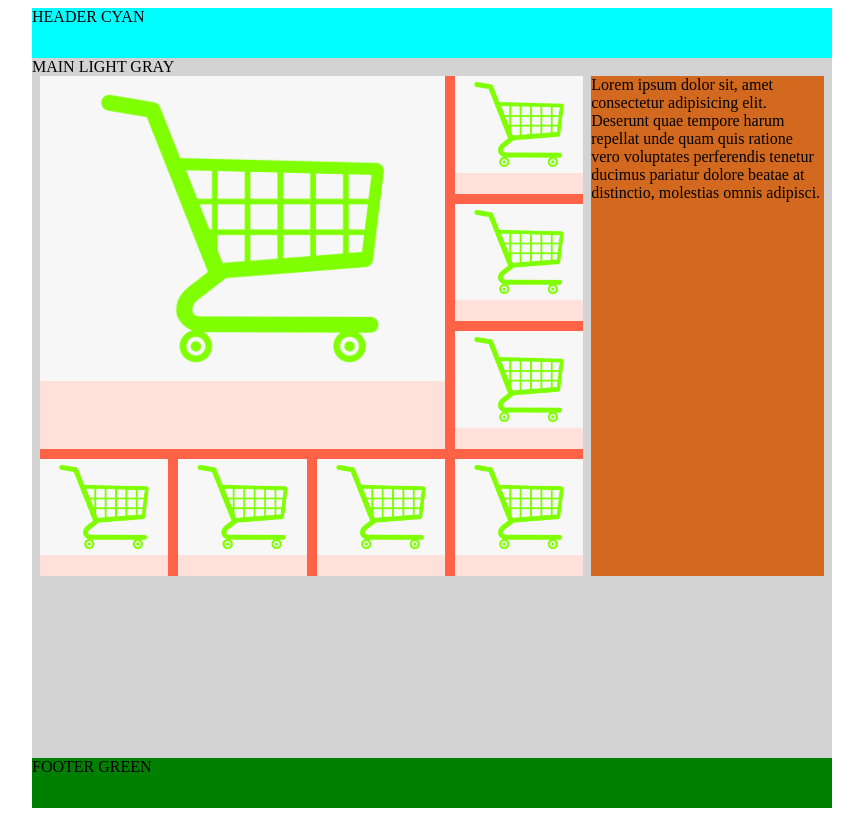
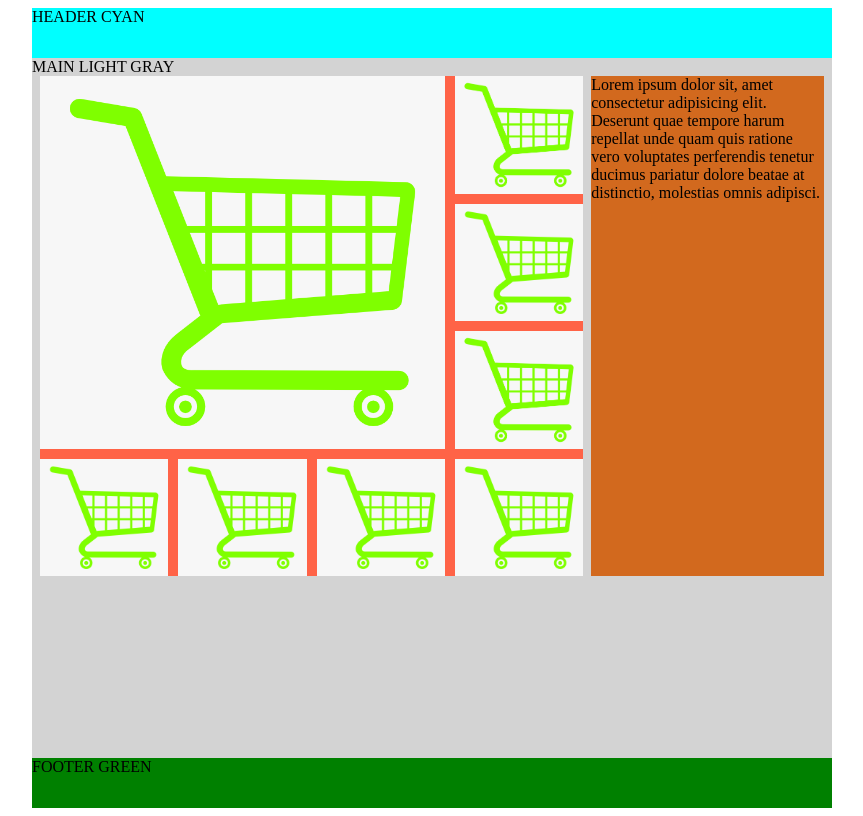
Before and after one commit to elvis-brandao/teste-grid, a plain HTML site: page index.html in a window 1280 px wide. Shown: the whole page, without its empty margins (208-1071 px from the left). Drawn offline with Linux system fonts and the light colour scheme.

Commit message:
ajustando as imagens ao grid

```diff
--- a/estilo.css
+++ b/estilo.css
@@ -50,9 +50,18 @@ NOTE TAMBÉM A PROPRIEDADE GRID-TEMPLATE-AREAS QUE DEFINE COMO FICARÁ A DISPOSI
     background-color: rgba(255, 255, 255, 0.8);
 }
 
-/* SOMENTE PRECISEI DEFINIR O ITEM1 COMO SENDO O A, O RESTANTE OCUPARAM AS POSIÇÕES RESTANTES RESPECTIVAMENTE */
+/* SOMENTE PRECISEI DEFINIR O ITEM1 COMO SENDO O A, O RESTANTE OCUPARAM AS POSIÇÕES RESTANTES RESPECTIVAMENTE
+OUTRA OBSERVAÇÃO É QUE SÓ EXISTE NO CSS A POSSIBILIDADE DE FAZER COM QUE UMA IMAGEM OCUPE E CENTRALIZE NUM DETERMINADO ESPAÇO, QUE NESSE CASO É UMA DIV, AMBAS USAM A MESMA IMAGEM SOMENTE PARA EXEMPLIFICAR, COMO SOMENTE A IMAGEM 1 É DIFERENTE DA RESTANTE, SOMENTE ELA RECEBEU UMA CLASSE COM NOME DIFERENTE */
 .item1 {
     grid-area: A;
+    background-image: url('./425-4254769_fundo-carrinho-de-compras-transparent-cartoons-carrito-de.png');
+    background-size: cover;
+    background-position: center;
+}
+.item2 {
+    background-image: url('./425-4254769_fundo-carrinho-de-compras-transparent-cartoons-carrito-de.png');
+    background-size: cover;
+    background-position: center;
 }
 
 /* NENHUM SEGREDO AQUI, SOMENTE CONFIGURAÇÕES SIMPLES */
@@ -62,9 +71,3 @@ NOTE TAMBÉM A PROPRIEDADE GRID-TEMPLATE-AREAS QUE DEFINE COMO FICARÁ A DISPOSI
     margin-right: 8px;
     background-color: chocolate;
 }
-
-/* ESSA CONFIGURAÇÃO É IMPORTANTE, DEFINI A IMAGEM PARA OCUPAR, EM LARGURA, TODO O ESPAÇO DO BLOCO ONDE ESTÁ INSERIDA, NESSE CASO, UMA DIV.
-NOTE QUE SE EU TIVESSE COLOCADO HEIGHT ELA TERIA FICADO ESTICADA, POIS EM QUESTÃO DE ALTURA, SOBROU UM ESPAÇO*/
-.imgMaior, .imgMenor{
-    width: 100%;
-}
--- a/index.html
+++ b/index.html
@@ -17,14 +17,14 @@
         MAIN LIGHT GRAY
         <div class = "divMain">
             <div class="colEsquerda">
-                <div class="item1"><img class = "imgMaior" src="./425-4254769_fundo-carrinho-de-compras-transparent-cartoons-carrito-de.png" alt=""></div>
-                <div class="item2"><img class = "imgMenor" src="./425-4254769_fundo-carrinho-de-compras-transparent-cartoons-carrito-de.png" alt=""></div>
-                <div class="item3"><img class = "imgMenor" src="./425-4254769_fundo-carrinho-de-compras-transparent-cartoons-carrito-de.png" alt=""></div>
-                <div class="item4"><img class = "imgMenor" src="./425-4254769_fundo-carrinho-de-compras-transparent-cartoons-carrito-de.png" alt=""></div>
-                <div class="item5"><img class = "imgMenor" src="./425-4254769_fundo-carrinho-de-compras-transparent-cartoons-carrito-de.png" alt=""></div>
-                <div class="item6"><img class = "imgMenor" src="./425-4254769_fundo-carrinho-de-compras-transparent-cartoons-carrito-de.png" alt=""></div>
-                <div class="item7"><img class = "imgMenor" src="./425-4254769_fundo-carrinho-de-compras-transparent-cartoons-carrito-de.png" alt=""></div>
-                <div class="item8"><img class = "imgMenor" src="./425-4254769_fundo-carrinho-de-compras-transparent-cartoons-carrito-de.png" alt=""></div>
+                <div class="item1"></div>
+                <div class="item2"></div>
+                <div class="item2"></div>
+                <div class="item2"></div>
+                <div class="item2"></div>
+                <div class="item2"></div>
+                <div class="item2"></div>
+                <div class="item2"></div>
             </div>
             <div class = "colDireita">
                 Lorem ipsum dolor sit, amet consectetur adipisicing elit. Deserunt quae tempore harum repellat unde quam quis ratione vero voluptates perferendis tenetur ducimus pariatur dolore beatae at distinctio, molestias omnis adipisci.
```
